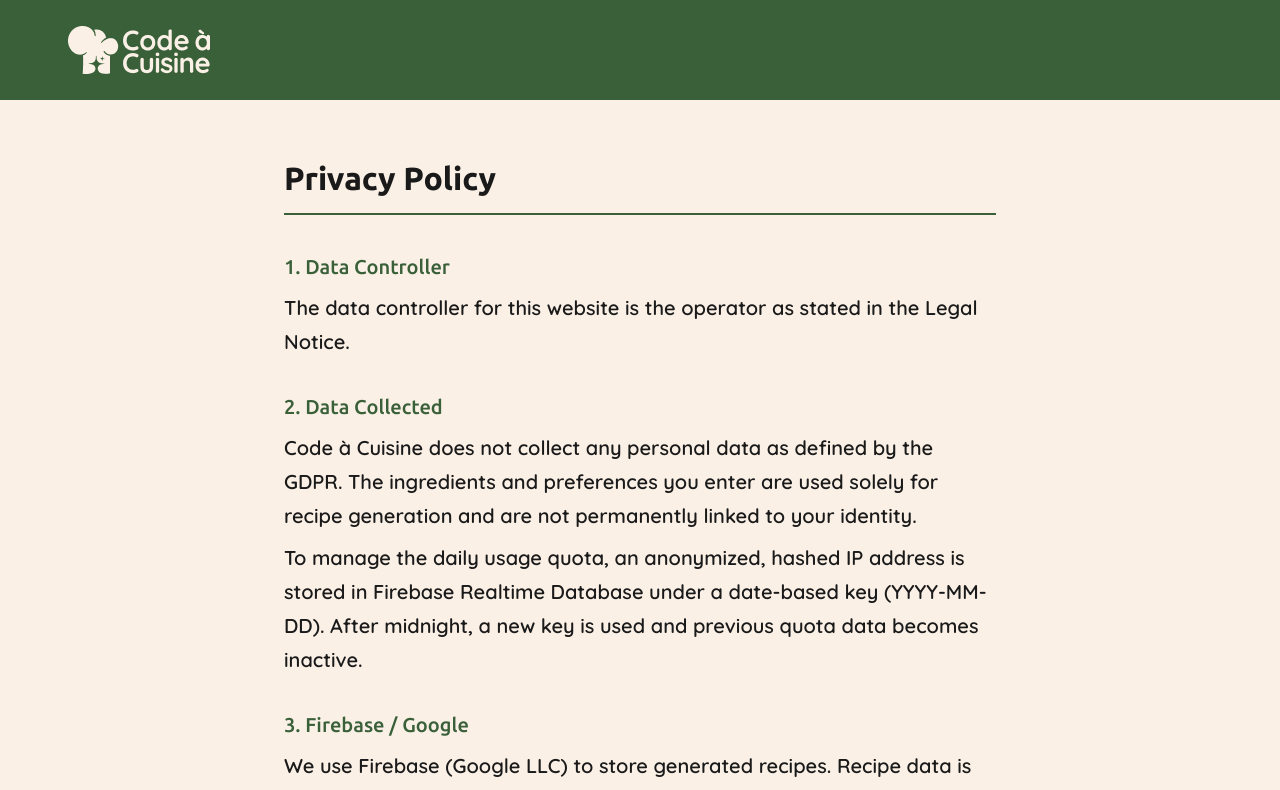
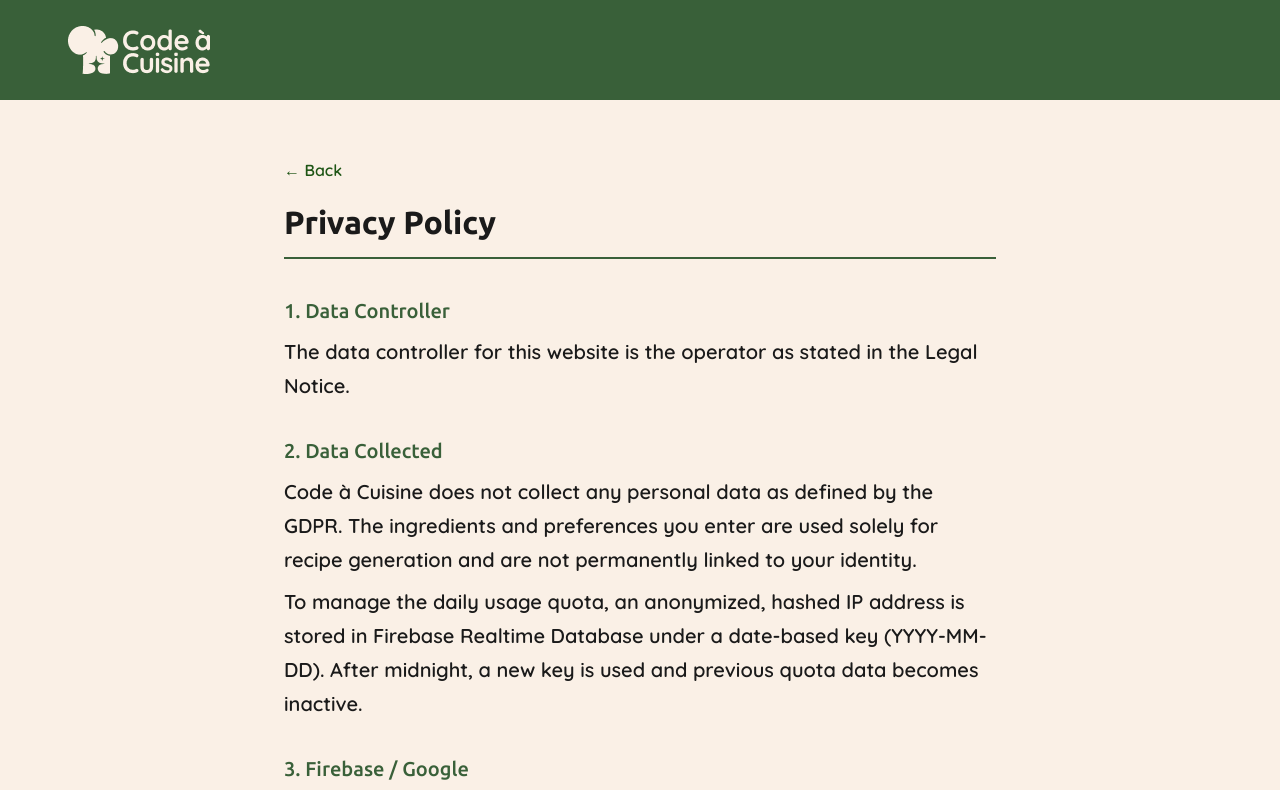
Before and after one commit to milosdimi/code-a-cuisine, an Angular app: page /privacy in a window 1280 px wide. Shown: the top 790 px of the page. Built offline with nearby package versions, Linux system fonts and the light colour scheme.

Commit message:
feat: Add back navigation button to legal and privacy components with styling

```diff
--- a/src/app/shared/components/legal/legal.component.html
+++ b/src/app/shared/components/legal/legal.component.html
@@ -2,6 +2,7 @@
 
 <main class="legal">
   <section class="legal__container">
+    <button type="button" class="legal__back-btn" (click)="goBack()">← Back</button>
     <h1 class="legal__title">Legal Notice</h1>
 
     <section class="legal__section">
--- a/src/app/shared/components/legal/legal.component.scss
+++ b/src/app/shared/components/legal/legal.component.scss
@@ -4,6 +4,24 @@
   display: flex;
   flex-direction: column;
   min-height: 100vh;
+}
+
+.legal__back-btn {
+  display: inline-flex;
+  align-items: center;
+  gap: 6px;
+  background: none;
+  border: none;
+  cursor: pointer;
+  font-family: 'Quicksand', sans-serif;
+  font-weight: 500;
+  font-size: 16px;
+  color: #1e5515;
+  padding: 0;
+  margin-bottom: 24px;
+  transition: opacity 150ms ease;
+
+  &:hover { opacity: 0.7; }
 }
 
 .legal {
--- a/src/app/shared/components/legal/legal.component.ts
+++ b/src/app/shared/components/legal/legal.component.ts
@@ -16,4 +16,7 @@ export class LegalComponent implements OnInit {
   ngOnInit(): void {
     this.seo.setPage({ title: 'Legal Notice' });
   }
+
+  /** Navigates to the previous browser history entry. */
+  goBack(): void { window.history.back(); }
 }
--- a/src/app/shared/components/privacy/privacy.component.html
+++ b/src/app/shared/components/privacy/privacy.component.html
@@ -2,6 +2,7 @@
 
 <main class="privacy">
   <section class="privacy__container">
+    <button type="button" class="privacy__back-btn" (click)="goBack()">← Back</button>
     <h1 class="privacy__title">Privacy Policy</h1>
 
     <section class="privacy__section">
--- a/src/app/shared/components/privacy/privacy.component.scss
+++ b/src/app/shared/components/privacy/privacy.component.scss
@@ -1,4 +1,22 @@
 @use '../../../../styles/variables' as *;
+
+.privacy__back-btn {
+  display: inline-flex;
+  align-items: center;
+  gap: 6px;
+  background: none;
+  border: none;
+  cursor: pointer;
+  font-family: 'Quicksand', sans-serif;
+  font-weight: 500;
+  font-size: 16px;
+  color: #1e5515;
+  padding: 0;
+  margin-bottom: 24px;
+  transition: opacity 150ms ease;
+
+  &:hover { opacity: 0.7; }
+}
 
 :host {
   display: flex;
--- a/src/app/shared/components/privacy/privacy.component.ts
+++ b/src/app/shared/components/privacy/privacy.component.ts
@@ -16,4 +16,7 @@ export class PrivacyComponent implements OnInit {
   ngOnInit(): void {
     this.seo.setPage({ title: 'Privacy Policy' });
   }
+
+  /** Navigates to the previous browser history entry. */
+  goBack(): void { window.history.back(); }
 }
```
